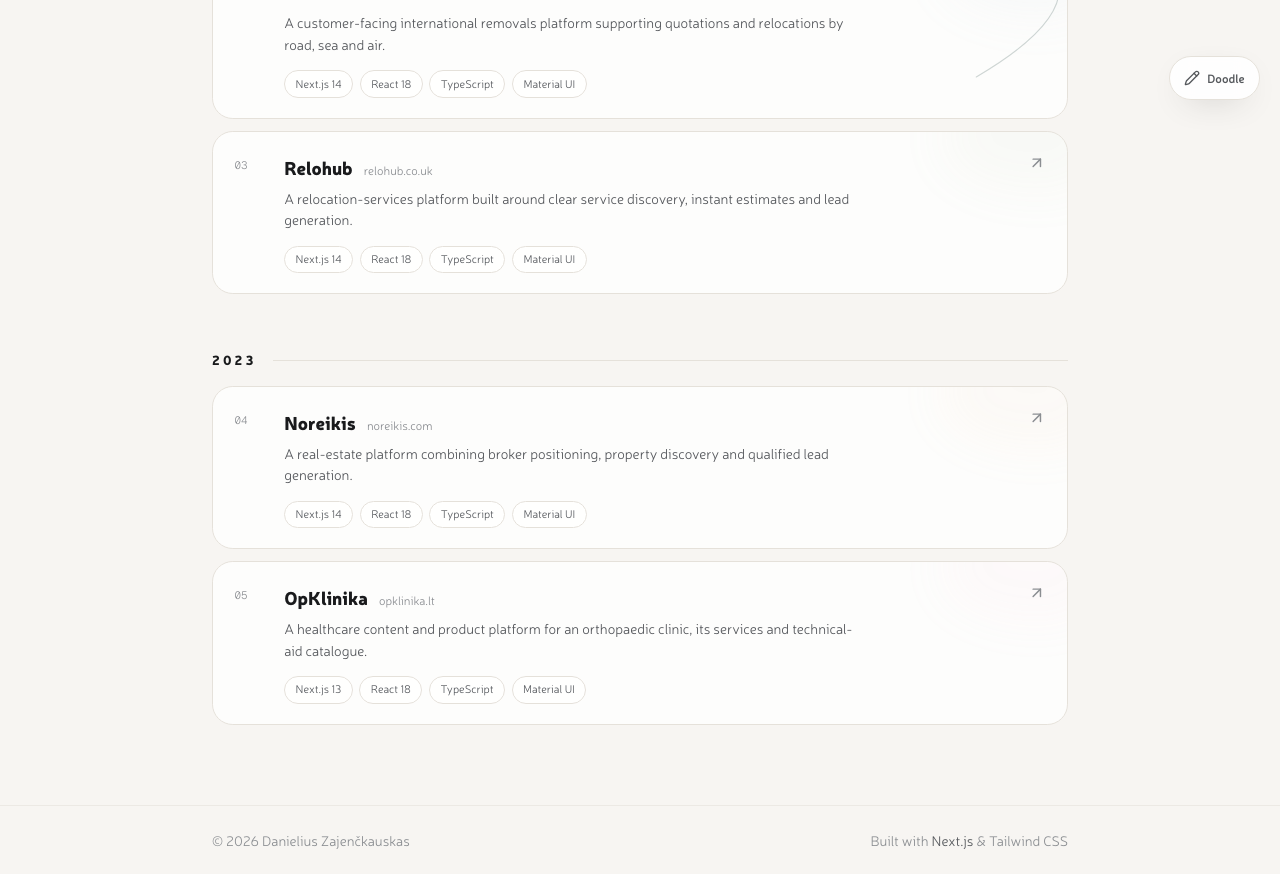
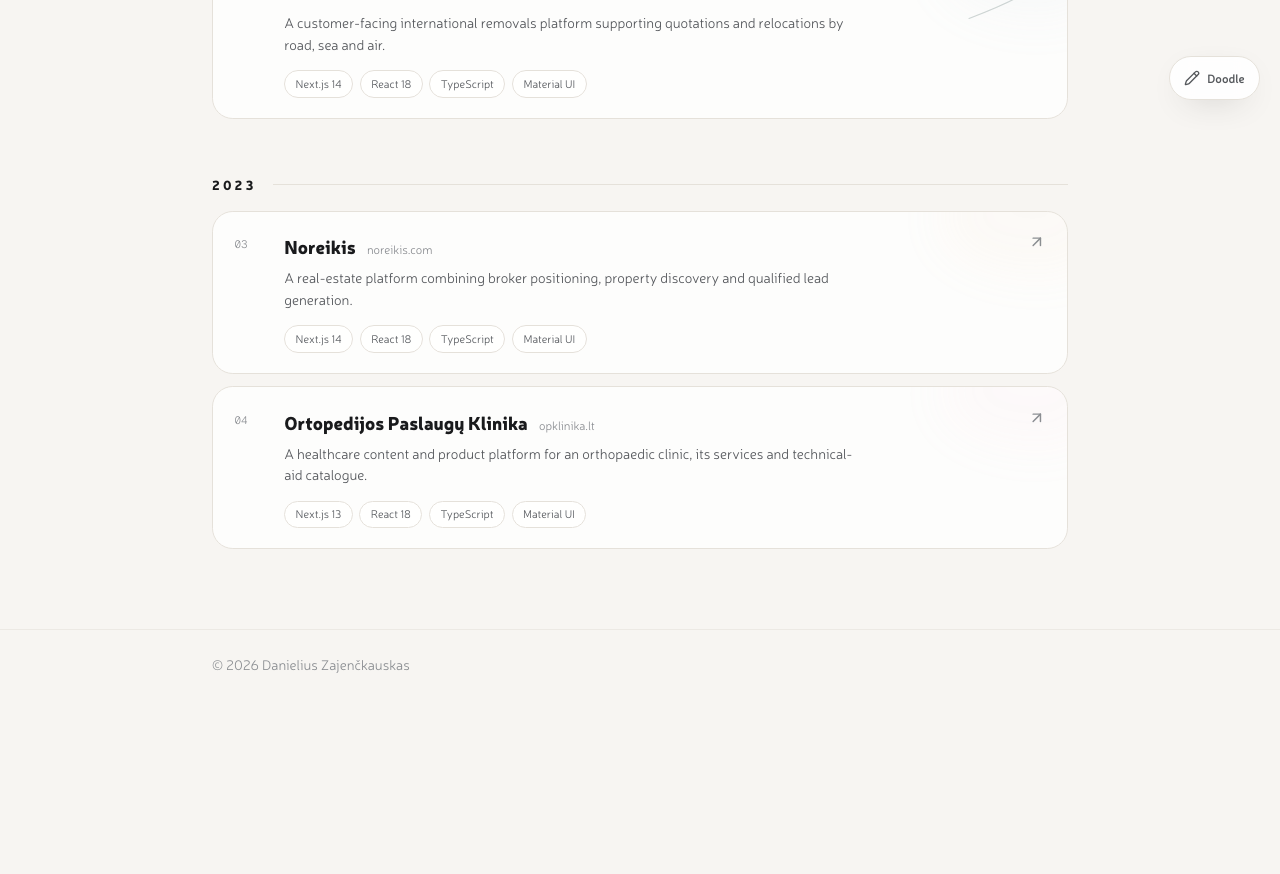
Before and after one commit to dzajenckauskas/danielius, a Next.js app: page /projects in a window 1280 px wide. Shown: the part 680-1554 px from the top of the page. After the commit the page ends 1379 px from the top, so only its background shows below. Built offline with nearby package versions, Linux system fonts and the light colour scheme.

Commit message:
feat: update layout and styles, enhance footer, and refine project details

```diff
--- a/src/app/globals.css
+++ b/src/app/globals.css
@@ -97,9 +97,13 @@
   --font-sans: "Neris", var(--font-geist-sans), ui-sans-serif, system-ui, sans-serif;
 }
 
-html { scroll-behavior: smooth; }
+html {
+  overflow-x: clip;
+  scroll-behavior: smooth;
+}
 
 body {
+  overflow-x: clip;
   background-color: var(--bg);
   color: var(--text);
   font-family: "Neris", var(--font-geist-sans), ui-sans-serif, system-ui, sans-serif;
--- a/src/app/layout.tsx
+++ b/src/app/layout.tsx
@@ -39,7 +39,7 @@
       <body className="min-h-screen font-sans">
         <Providers>
           <div className="page-wash" aria-hidden="true" />
-          <div className="flex min-h-screen flex-col">
+          <div data-page-shell className="flex min-h-screen flex-col">
             <Nav />
             <main className="flex-1">{children}</main>
             <Footer />
--- a/src/components/Footer.tsx
+++ b/src/components/Footer.tsx
@@ -4,21 +4,9 @@
   const year = new Date().getFullYear();
   return (
     <footer className="border-t border-border/60">
-      <div className="mx-auto flex max-w-4xl flex-col items-center justify-between gap-2 px-5 py-6 text-sm text-subtle sm:flex-row">
+      <div className="mx-auto max-w-4xl px-5 py-6 text-center text-sm text-subtle sm:text-left">
         <p>
           © {year} {profile.name}
-        </p>
-        <p>
-          Built with{" "}
-          <a
-            href="https://nextjs.org"
-            target="_blank"
-            rel="noreferrer noopener"
-            className="text-muted transition-colors hover:text-accent"
-          >
-            Next.js
-          </a>{" "}
-          &amp; Tailwind CSS
         </p>
       </div>
     </footer>
--- a/src/components/ScrollThread.tsx
+++ b/src/components/ScrollThread.tsx
@@ -67,14 +67,22 @@
   const interactionRef = useRef(0);
   const turbulenceRef = useRef<SVGFETurbulenceElement>(null);
   const displacementRef = useRef<SVGFEDisplacementMapElement>(null);
+  const pageHeightRef = useRef(0);
   const pathname = usePathname();
 
   const measure = useCallback(() => {
     const svg = svgRef.current;
     const path = pathRef.current;
-    if (!svg || !path) return;
+    const pageShell = document.querySelector<HTMLElement>("[data-page-shell]");
+    if (!svg || !path || !pageShell) return;
 
-    const documentHeight = Math.max(document.documentElement.scrollHeight, window.innerHeight);
+    // Measure only real page content. Measuring document.scrollHeight here would
+    // include this absolute SVG, causing it to make itself taller forever.
+    const documentHeight = Math.max(
+      Math.ceil(pageShell.getBoundingClientRect().bottom + window.scrollY),
+      window.innerHeight,
+    );
+    pageHeightRef.current = documentHeight;
     const anchors = Array.from(document.querySelectorAll<HTMLElement>("[data-thread-anchor]"));
     if (variationRef.current.length === 0) {
       variationRef.current = Array.from({ length: 18 }, () => 0.18 + Math.random() * 0.64);
@@ -127,7 +135,7 @@
       path.style.strokeDashoffset = "0";
       return;
     }
-    const scrollRange = Math.max(document.documentElement.scrollHeight - window.innerHeight, 1);
+    const scrollRange = Math.max(pageHeightRef.current - window.innerHeight, 1);
     const progress = Math.min(Math.max(window.scrollY / scrollRange, 0), 1);
     const introElapsed = performance.now() - introStartedRef.current;
     const introProgress = Math.min(0.42, (introElapsed / 1800) * 0.42);
@@ -185,7 +193,8 @@
     introStartedRef.current = performance.now();
     measure();
     update();
-    resizeObserver.observe(document.body);
+    const pageShell = document.querySelector<HTMLElement>("[data-page-shell]");
+    if (pageShell) resizeObserver.observe(pageShell);
     window.addEventListener("scroll", onScroll, { passive: true });
     window.addEventListener("pointermove", onPointerMove, { passive: true });
     window.addEventListener("resize", measure);
--- a/src/components/TimelineItem.tsx
+++ b/src/components/TimelineItem.tsx
@@ -5,8 +5,8 @@
   return (
     <article className="timeline-item group relative pl-8">
       {/* dot + connecting line */}
-      <span className="timeline-dot absolute left-0 top-1.5 h-3 w-3 -translate-x-[5px] rounded-full border-2 border-ink bg-bg transition-[transform,background-color,box-shadow] duration-300 group-hover:scale-125 group-hover:bg-ink group-hover:shadow-[0_0_0_6px_color-mix(in_srgb,var(--ink)_12%,transparent)]" />
-      <div className="absolute left-0 top-4 h-full w-px bg-border" aria-hidden />
+      <div className="absolute left-0 top-0 z-0 h-full w-px bg-border" aria-hidden />
+      <span className="timeline-dot absolute left-0 top-1.5 z-[1] h-3 w-3 -translate-x-[5px] rounded-full border-2 border-ink bg-bg transition-[transform,background-color,box-shadow] duration-300 group-hover:scale-125 group-hover:bg-ink group-hover:shadow-[0_0_0_6px_color-mix(in_srgb,var(--ink)_12%,transparent)]" />
 
       <div className="pb-8">
         <p className="text-xs font-medium uppercase tracking-wider text-subtle">
--- a/src/data/profile.ts
+++ b/src/data/profile.ts
@@ -46,7 +46,7 @@
   },
   {
     label: "Full-Stack",
-    items: ["Node.js", "Next.js API Routes", "Strapi", "Prisma", "PostgreSQL", "NextAuth.js"],
+    items: ["Node.js", "Next.js API Routes", "Strapi", "PostgreSQL"],
   },
   {
     label: "Quality & Delivery",
@@ -139,14 +139,14 @@
   },
   {
     title: "Secondary Education",
-    org: "Mažeikiai Gymnasium of Gabija",
+    org: "Mažeikių Gabijos Gimnazija",
     period: "2012 · Mažeikiai",
     description: "Focus on arts, mechanical drawing and mathematics.",
     year: "2012",
   },
   {
     title: "Fine Arts",
-    org: "Mažeikiai School of Fine Arts",
+    org: "Mažeikių Dailės Mokykla",
     period: "2009 · Mažeikiai",
     description:
       "Drawing, graphics, composition, color studies and art history.",
@@ -166,6 +166,6 @@
   "Visual Arts",
   "Biking",
   "Photography",
-  "Food Design",
+  "Fly Fishing",
   "Digital Media",
 ];
--- a/src/data/projects.ts
+++ b/src/data/projects.ts
@@ -18,8 +18,8 @@
 
 export const projects: Project[] = [
   {
-    slug: "muses-shop",
-    name: "Musės Shop",
+    slug: "muses-fly-tying-market",
+    name: "Musės - Fly Tying Market",
     domain: "muses.lt",
     url: "https://muses.lt",
     repository: "https://github.com/dzajenckauskas/muses-shop",
@@ -31,7 +31,7 @@
     summary:
       "A specialist fly-tying marketplace connecting a customer storefront with seller, support and administration workflows.",
     about: [
-      "Musės Shop is a specialist marketplace for handcrafted fly-fishing flies, designed as a single product ecosystem rather than an isolated storefront. Customer shopping, seller operations, support and internal administration are delivered through dedicated applications with a shared technical foundation.",
+      "Musės - Fly Tying Market is a specialist marketplace for handcrafted fly-fishing flies, designed as a single product ecosystem rather than an isolated storefront. Customer shopping, seller operations, support and internal administration are delivered through dedicated applications with a shared technical foundation.",
       "The platform is structured as an npm-workspaces monorepo, allowing domain types, authentication, forms, internationalisation and back-office UI patterns to evolve consistently across eleven workspaces.",
     ],
     contribution: [
@@ -91,43 +91,43 @@
     ],
     accent: "blue",
   },
-  {
-    slug: "relohub",
-    name: "Relohub",
-    domain: "relohub.co.uk",
-    url: "https://relohub.co.uk",
-    repository: "https://github.com/dzajenckauskas/relohub",
-    year: "2024",
-    period: "March 2024 – June 2025",
-    engagement: "Commercial client project",
-    location: "United Kingdom · Remote",
-    role: "Frontend Engineer",
-    summary:
-      "A relocation-services platform built around clear service discovery, instant estimates and lead generation.",
-    about: [
-      "Relohub provides a focused entry point for customers planning moves across Europe and overseas. The interface communicates a broad logistics offering while guiding visitors toward a personalised estimate.",
-      "The product combines service content, country data and enquiry workflows in a responsive Next.js application backed by a headless content platform.",
-    ],
-    contribution: [
-      "Built responsive service and landing-page experiences from reusable React and Material UI components.",
-      "Implemented a multi-step estimate flow with country, phone, date and customer-data validation.",
-      "Connected lead-capture workflows to backend services and transactional email handling.",
-      "Supported CMS-managed content and scalable page structures for international service coverage.",
-    ],
-    stack: [
-      "Next.js 14",
-      "React 18",
-      "TypeScript",
-      "Material UI",
-      "Emotion",
-      "React Hook Form",
-      "Axios",
-      "Stripe",
-      "Strapi",
-      "PostgreSQL",
-    ],
-    accent: "sage",
-  },
+  // {
+  //   slug: "relohub",
+  //   name: "Relohub",
+  //   domain: "relohub.co.uk",
+  //   url: "https://relohub.co.uk",
+  //   repository: "https://github.com/dzajenckauskas/relohub",
+  //   year: "2024",
+  //   period: "March 2024 – June 2025",
+  //   engagement: "Commercial client project",
+  //   location: "United Kingdom · Remote",
+  //   role: "Frontend Engineer",
+  //   summary:
+  //     "A relocation-services platform built around clear service discovery, instant estimates and lead generation.",
+  //   about: [
+  //     "Relohub provides a focused entry point for customers planning moves across Europe and overseas. The interface communicates a broad logistics offering while guiding visitors toward a personalised estimate.",
+  //     "The product combines service content, country data and enquiry workflows in a responsive Next.js application backed by a headless content platform.",
+  //   ],
+  //   contribution: [
+  //     "Built responsive service and landing-page experiences from reusable React and Material UI components.",
+  //     "Implemented a multi-step estimate flow with country, phone, date and customer-data validation.",
+  //     "Connected lead-capture workflows to backend services and transactional email handling.",
+  //     "Supported CMS-managed content and scalable page structures for international service coverage.",
+  //   ],
+  //   stack: [
+  //     "Next.js 14",
+  //     "React 18",
+  //     "TypeScript",
+  //     "Material UI",
+  //     "Emotion",
+  //     "React Hook Form",
+  //     "Axios",
+  //     "Stripe",
+  //     "Strapi",
+  //     "PostgreSQL",
+  //   ],
+  //   accent: "sage",
+  // },
   {
     slug: "noreikis",
     name: "Noreikis",
@@ -167,7 +167,7 @@
   },
   {
     slug: "opklinika",
-    name: "OpKlinika",
+    name: "Ortopedijos Paslaugų Klinika",
     domain: "opklinika.lt",
     url: "https://www.opklinika.lt",
     repository: "https://github.com/dzajenckauskas/opklinika-front",
@@ -179,7 +179,7 @@
     summary:
       "A healthcare content and product platform for an orthopaedic clinic, its services and technical-aid catalogue.",
     about: [
-      "OpKlinika makes specialist orthopaedic services and technical products easier to understand and navigate. The website combines clinic information, consultations, rehabilitation services and a structured catalogue of orthopaedic aids.",
+      "Ortopedijos Paslaugų Klinika makes specialist orthopaedic services and technical products easier to understand and navigate. The website combines clinic information, consultations, rehabilitation services and a structured catalogue of orthopaedic aids.",
       "A headless CMS allows the clinic team to maintain detailed service, category and product information while the frontend keeps discovery consistent across a large content surface.",
     ],
     contribution: [
```
